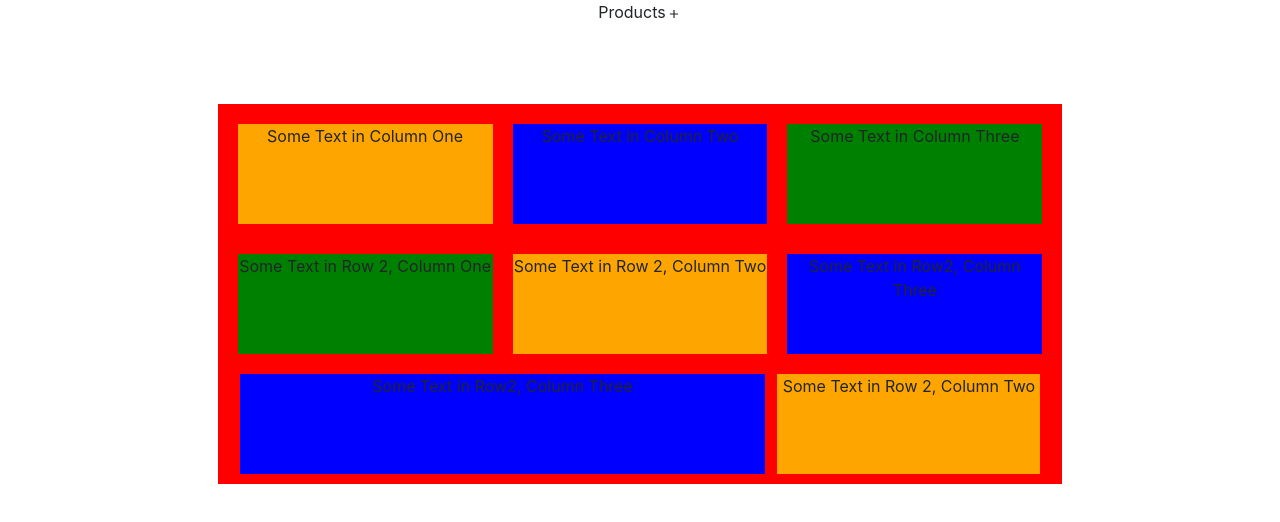
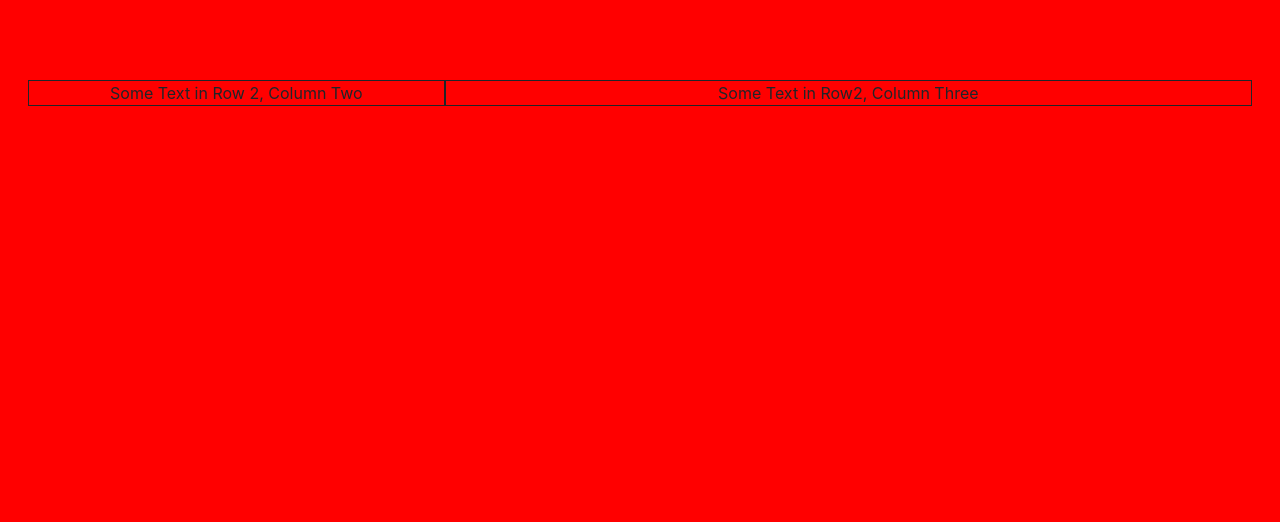
Before and after one commit to mankar246/receipe, a React (Create React App) app: page /receipe in a window 1280 px wide. Shown: the top 522 px of the page. Built offline with nearby package versions, Linux system fonts and the light colour scheme.

Commit message:
main page design 1

```diff
--- a/src/features/receipe/Receipe.js
+++ b/src/features/receipe/Receipe.js
@@ -12,47 +12,16 @@ export function Receipe() {
   };
   return (
     <Container>
-      <div>
-        Products
-        <AddButton onClick={openModal} />
-      </div>
-      <Content>
-        <div class="some-page-wrapper">
-          <div class="row">
-            <div class="column">
-              <div class="orange-column">Some Text in Column One</div>
-            </div>
-            <div class="column">
-              <div class="blue-column">Some Text in Column Two</div>
-            </div>
-            <div class="column">
-              <div class="green-column">Some Text in Column Three</div>
-            </div>
+      <div class="some-page-wrapper">
+        <div class="row">
+          <div class="single-column">
+            <div class="orange-column">Some Text in Row 2, Column Two</div>
           </div>
-          <div class="row 2">
-            <div class="column">
-              <div class="green-column">Some Text in Row 2, Column One</div>
-            </div>
-            <div class="column">
-              <div class="orange-column">Some Text in Row 2, Column Two</div>
-            </div>
-            <div class="column">
-              <div class="blue-column">Some Text in Row2, Column Three</div>
-            </div>
-          </div>
-          <div class="row 3">
-            <div class="double-column">
-              <div class="blue-column">Some Text in Row2, Column Three</div>
-            </div>
-            <div class="single-column">
-              <div class="orange-column">Some Text in Row 2, Column Two</div>
-            </div>
+          <div class="double-column">
+            <div class="blue-column">Some Text in Row2, Column Three</div>
           </div>
         </div>
-      </Content>
-
-      {/* <Button onClick={openModal}>Add Item</Button> */}
-      <Modal showModal={showModal} setShowModal={setShowModal} />
+      </div>
     </Container>
   );
 }
--- a/src/features/receipe/receipe.css
+++ b/src/features/receipe/receipe.css
@@ -1,44 +1,19 @@
 .some-page-wrapper {
+  background-color: red;
+  width: 100%;
   margin: 0px;
-  background-color: red;
+  display: flex;
+  flex-direction: column;
+  height: 100vh;
+  padding: 15px;
+  position: absolute;
+  padding: 80px 40px;
 }
 
 .row {
   display: flex;
   flex-direction: row;
   flex-wrap: wrap;
-  margin: 10px;
-}
-
-.column {
-  display: flex;
-  flex-direction: column;
-  flex-basis: 100%;
-  flex: 1;
-  padding: 10px;
-}
-
-.blue-column {
-  background-color: blue;
-  height: 100px;
-}
-
-.green-column {
-  background-color: green;
-  height: 100px;
-}
-
-.orange-column {
-  background-color: orange;
-  height: 100px;
-}
-
-.double-column {
-  display: flex;
-  flex-direction: column;
-  flex-basis: 100%;
-  flex: 2;
-  padding-right: 0px;
 }
 
 .single-column {
@@ -46,4 +21,16 @@
   flex-direction: column;
   flex-basis: 100%;
   flex: 1;
+  box-sizing: border-box;
+  border-style: solid;
+  border-width: 1px;
 }
+.double-column {
+  display: flex;
+  flex-direction: column;
+  flex-basis: 100%;
+  flex: 2;
+  box-sizing: border-box;
+  border-style: solid;
+  border-width: 1px;
+}
--- /dev/null
+++ b/src/features/receipe/receipe1.css
@@ -0,0 +1,49 @@
+.some-page-wrapper {
+  margin: 0px;
+  background-color: red;
+}
+
+.row {
+  display: flex;
+  flex-direction: row;
+  flex-wrap: wrap;
+  margin: 10px;
+}
+
+.column {
+  display: flex;
+  flex-direction: column;
+  flex-basis: 100%;
+  flex: 1;
+  padding: 10px;
+}
+
+.blue-column {
+  background-color: blue;
+  height: 100px;
+}
+
+.green-column {
+  background-color: green;
+  height: 100px;
+}
+
+.orange-column {
+  background-color: orange;
+  height: 100px;
+}
+
+.double-column {
+  display: flex;
+  flex-direction: column;
+  flex-basis: 100%;
+  flex: 2;
+  padding-right: 0px;
+}
+
+.single-column {
+  display: flex;
+  flex-direction: column;
+  flex-basis: 100%;
+  flex: 1;
+}
```
